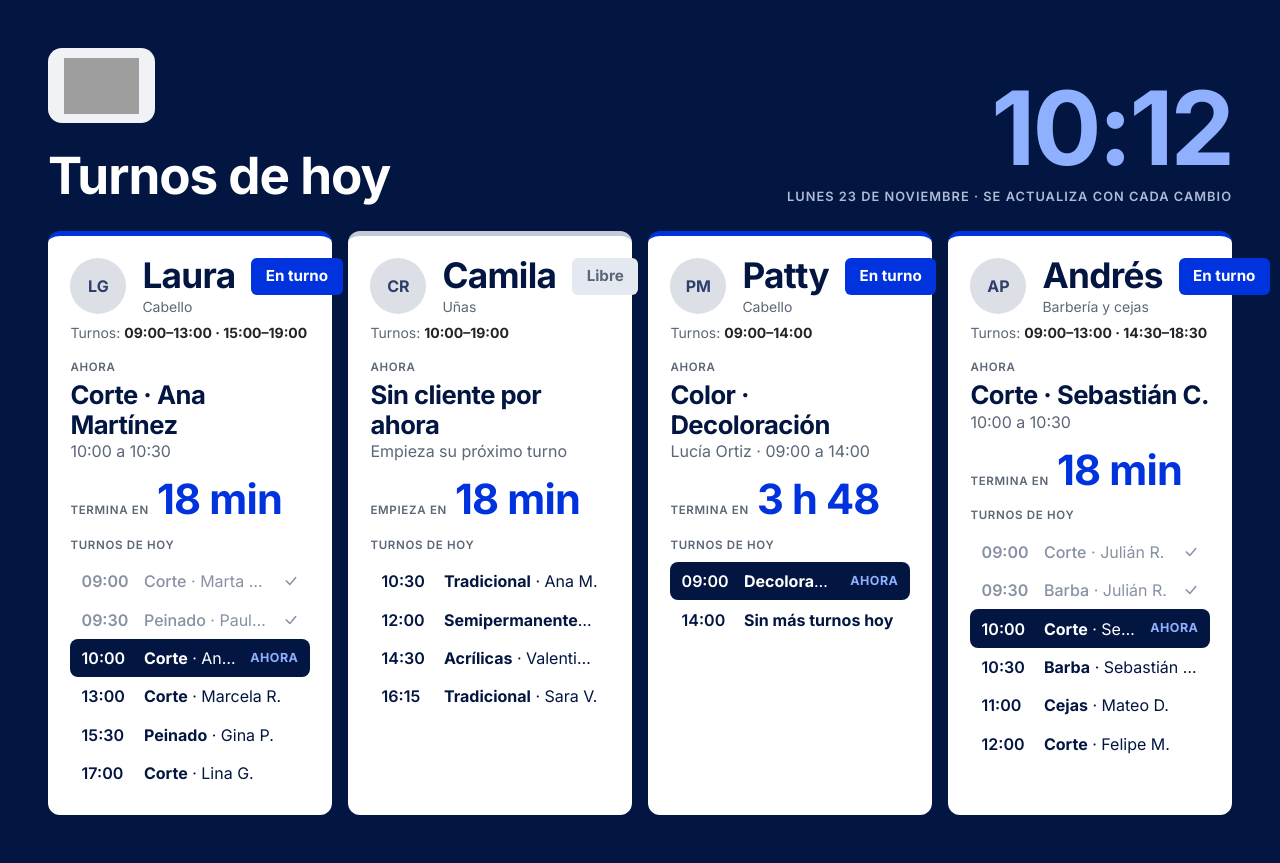
After one commit to svzapatac/Citara, a PHP site: page /turnos-hoy.html in a window 1280 px wide. The commit adds this page. Run offline with PHP 8.4, Linux system fonts and the light colour scheme; grey boxes are pictures that could not be loaded.

Commit message:
feat(Ciatra): se agrego reportes, sedes, turnos hoy y usuario con su estilo

```diff
--- a/Front/Style.css
+++ b/Front/Style.css
@@ -361,3 +361,44 @@ hr { border-color: var(--c-linea); opacity: 1; }
   .kpi-fila { grid-template-columns: 1fr auto 1fr auto 1fr auto 1fr; }
   .kpi-op { display: flex; align-items: center; justify-content: center; }
 }
+/* ============ Reportes, usuarios, sedes y turnos de hoy ============ */
+.avatar-56 { width: 56px; height: 56px; font-size: 1rem; }
+
+/* Reportes */
+.cifra-stat { font-size: clamp(2rem, 2.6vw, 3rem); font-weight: 700; letter-spacing: -.03em; line-height: 1.05; }
+.fila-barra { display: grid; grid-template-columns: 4.5rem 1fr auto; gap: .9rem; align-items: center; padding: .35rem 0; }
+.progress.barra-gruesa { --bs-progress-height: 2.2rem; --bs-progress-border-radius: 8px; }
+
+/* Usuarios y permisos */
+.permiso-si { color: var(--c-ok); font-size: 1.25rem; }
+.permiso-no { color: #B9C0CC; }
+.permiso-nota { font-weight: 700; font-size: .85rem; color: var(--c-medio); }
+
+/* Sedes */
+.sede-titulo { font-size: 1.8rem; font-weight: 700; letter-spacing: -.02em; line-height: 1.1; }
+a.caja-punteada { text-decoration: none; }
+
+/* Turnos de hoy (pantalla oscura) */
+body.pantalla-oscura { background: var(--c-marino); color: #fff; min-height: 100vh; }
+.pantalla-oscura h1 { color: #fff; font-size: clamp(2.2rem, 4vw, 3.4rem); }
+.reloj { font-size: clamp(3.5rem, 8vw, 6.5rem); font-weight: 700; letter-spacing: -.03em; line-height: 1; color: #8FB0FF; }
+.reloj-fecha { color: #AEBBD6; font-size: .8rem; font-weight: 600; letter-spacing: .08em; text-transform: uppercase; }
+
+.tarjeta-turno { background: #fff; color: var(--c-marino); border-radius: 12px; border-top: 5px solid var(--c-accion);
+                 padding: 1.4rem; height: 100%; }
+.tarjeta-turno.tarjeta-libre { border-top-color: #C5CBD6; }
+.tarjeta-turno .nombre { font-size: 2.2rem; font-weight: 700; letter-spacing: -.02em; line-height: 1; margin-bottom: .3rem; }
+.estado-turno { padding: .45rem .9rem; border-radius: 6px; font-weight: 700; font-size: .95rem;
+                background: var(--c-accion); color: #fff; white-space: nowrap; }
+.estado-turno.estado-libre { background: #E4E8F0; color: var(--c-texto2); }
+.ahora-titulo { font-size: 1.6rem; font-weight: 700; letter-spacing: -.02em; line-height: 1.15; }
+.cuenta { font-size: 2.6rem; font-weight: 700; color: var(--c-accion); letter-spacing: -.02em; line-height: 1; }
+
+.cola-turnos .linea { display: flex; align-items: center; gap: .9rem; padding: .45rem .7rem; border-radius: 8px; }
+.cola-turnos .hora { font-weight: 600; min-width: 3rem; }
+.cola-turnos .texto { min-width: 0; overflow: hidden; text-overflow: ellipsis; white-space: nowrap; }
+.cola-turnos .pasada { color: #8791A3; }
+.cola-turnos .pasada strong { font-weight: 500; }
+.cola-turnos .actual { background: var(--c-marino); color: #fff; }
+.cola-turnos .etq-ahora { margin-left: auto; color: #8FB0FF; font-weight: 700; font-size: .78rem; letter-spacing: .04em; }
+.cola-turnos .marca-hecho { margin-left: auto; }
--- /dev/null
+++ b/Front/turnos-hoy.html
@@ -0,0 +1,149 @@
+<!DOCTYPE html>
+<html lang="es">
+<head>
+  <meta charset="UTF-8">
+  <meta name="viewport" content="width=device-width, initial-scale=1.0">
+  <title>Turnos de hoy · Citara</title>
+  <link href="https://cdn.jsdelivr.net/npm/bootstrap@5.3.3/dist/css/bootstrap.min.css" rel="stylesheet">
+  <link href="https://cdn.jsdelivr.net/npm/bootstrap-icons@1.11.3/font/bootstrap-icons.min.css" rel="stylesheet">
+  <link href="https://fonts.googleapis.com/css2?family=Inter:wght@400;500;600;700&display=swap" rel="stylesheet">
+  <link href="Style.css" rel="stylesheet">
+</head>
+<body class="pantalla-oscura p-3 p-lg-5">
+
+  <!-- Pantalla para el salón: sin menú, se muestra en una TV o monitor -->
+  <header class="d-flex flex-wrap align-items-end justify-content-between gap-3 mb-4">
+    <div>
+      <div class="logo-caja mb-3"><img src="../assets/citara-logo.png" alt="Citara" height="56"></div>
+      <h1 class="mb-0">Turnos de hoy</h1>
+    </div>
+    <div class="text-lg-end">
+      <div class="reloj">10:12</div>
+      <div class="reloj-fecha mt-2">Lunes 23 de noviembre · Se actualiza con cada cambio</div>
+    </div>
+  </header>
+
+  <main class="row g-3">
+    <div class="col-12 col-md-6 col-xl-3">
+      <article class="tarjeta-turno">
+        <div class="d-flex align-items-start gap-3 mb-2">
+          <span class="avatar avatar-56 rounded-circle d-inline-flex align-items-center justify-content-center">LG</span>
+          <div class="flex-grow-1 lh-1">
+            <div class="nombre">Laura</div>
+            <small class="text-secondary">Cabello</small>
+          </div>
+          <span class="estado-turno">En turno</span>
+        </div>
+        <p class="small text-secondary mb-3">Turnos: <strong class="text-body">09:00–13:00 · 15:00–19:00</strong></p>
+
+        <p class="etiqueta mb-1">Ahora</p>
+        <div class="ahora-titulo">Corte · Ana Martínez</div>
+        <div class="text-secondary mb-3">10:00 a 10:30</div>
+
+        <div class="d-flex align-items-baseline gap-2 mb-3">
+          <span class="etiqueta">Termina en</span><span class="cuenta">18 min</span>
+        </div>
+
+        <p class="etiqueta mb-2">Turnos de hoy</p>
+        <div class="cola-turnos">
+            <div class="linea pasada"><span class="hora">09:00</span><span class="texto"><strong>Corte</strong> · Marta León</span><i class="bi bi-check-lg marca-hecho"></i></div>
+            <div class="linea pasada"><span class="hora">09:30</span><span class="texto"><strong>Peinado</strong> · Paula C.</span><i class="bi bi-check-lg marca-hecho"></i></div>
+            <div class="linea actual"><span class="hora">10:00</span><span class="texto"><strong>Corte</strong> · Ana M.</span><span class="etq-ahora">AHORA</span></div>
+            <div class="linea "><span class="hora">13:00</span><span class="texto"><strong>Corte</strong> · Marcela R.</span></div>
+            <div class="linea "><span class="hora">15:30</span><span class="texto"><strong>Peinado</strong> · Gina P.</span></div>
+            <div class="linea "><span class="hora">17:00</span><span class="texto"><strong>Corte</strong> · Lina G.</span></div>
+        </div>
+      </article>
+    </div>
+    <div class="col-12 col-md-6 col-xl-3">
+      <article class="tarjeta-turno tarjeta-libre">
+        <div class="d-flex align-items-start gap-3 mb-2">
+          <span class="avatar avatar-56 rounded-circle d-inline-flex align-items-center justify-content-center">CR</span>
+          <div class="flex-grow-1 lh-1">
+            <div class="nombre">Camila</div>
+            <small class="text-secondary">Uñas</small>
+          </div>
+          <span class="estado-turno estado-libre">Libre</span>
+        </div>
+        <p class="small text-secondary mb-3">Turnos: <strong class="text-body">10:00–19:00</strong></p>
+
+        <p class="etiqueta mb-1">Ahora</p>
+        <div class="ahora-titulo">Sin cliente por ahora</div>
+        <div class="text-secondary mb-3">Empieza su próximo turno</div>
+
+        <div class="d-flex align-items-baseline gap-2 mb-3">
+          <span class="etiqueta">Empieza en</span><span class="cuenta">18 min</span>
+        </div>
+
+        <p class="etiqueta mb-2">Turnos de hoy</p>
+        <div class="cola-turnos">
+            <div class="linea "><span class="hora">10:30</span><span class="texto"><strong>Tradicional</strong> · Ana M.</span></div>
+            <div class="linea "><span class="hora">12:00</span><span class="texto"><strong>Semipermanentes</strong> · Daniela Ruiz</span></div>
+            <div class="linea "><span class="hora">14:30</span><span class="texto"><strong>Acrílicas</strong> · Valentina G.</span></div>
+            <div class="linea "><span class="hora">16:15</span><span class="texto"><strong>Tradicional</strong> · Sara V.</span></div>
+        </div>
+      </article>
+    </div>
+    <div class="col-12 col-md-6 col-xl-3">
+      <article class="tarjeta-turno">
+        <div class="d-flex align-items-start gap-3 mb-2">
+          <span class="avatar avatar-56 rounded-circle d-inline-flex align-items-center justify-content-center">PM</span>
+          <div class="flex-grow-1 lh-1">
+            <div class="nombre">Patty</div>
+            <small class="text-secondary">Cabello</small>
+          </div>
+          <span class="estado-turno">En turno</span>
+        </div>
+        <p class="small text-secondary mb-3">Turnos: <strong class="text-body">09:00–14:00</strong></p>
+
+        <p class="etiqueta mb-1">Ahora</p>
+        <div class="ahora-titulo">Color · Decoloración</div>
+        <div class="text-secondary mb-3">Lucía Ortiz · 09:00 a 14:00</div>
+
+        <div class="d-flex align-items-baseline gap-2 mb-3">
+          <span class="etiqueta">Termina en</span><span class="cuenta">3 h 48</span>
+        </div>
+
+        <p class="etiqueta mb-2">Turnos de hoy</p>
+        <div class="cola-turnos">
+            <div class="linea actual"><span class="hora">09:00</span><span class="texto"><strong>Decoloración</strong> · Lucía Ortiz</span><span class="etq-ahora">AHORA</span></div>
+            <div class="linea "><span class="hora">14:00</span><span class="texto"><strong>Sin más turnos hoy</strong></span></div>
+        </div>
+      </article>
+    </div>
+    <div class="col-12 col-md-6 col-xl-3">
+      <article class="tarjeta-turno">
+        <div class="d-flex align-items-start gap-3 mb-2">
+          <span class="avatar avatar-56 rounded-circle d-inline-flex align-items-center justify-content-center">AP</span>
+          <div class="flex-grow-1 lh-1">
+            <div class="nombre">Andrés</div>
+            <small class="text-secondary">Barbería y cejas</small>
+          </div>
+          <span class="estado-turno">En turno</span>
+        </div>
+        <p class="small text-secondary mb-3">Turnos: <strong class="text-body">09:00–13:00 · 14:30–18:30</strong></p>
+
+        <p class="etiqueta mb-1">Ahora</p>
+        <div class="ahora-titulo">Corte · Sebastián C.</div>
+        <div class="text-secondary mb-3">10:00 a 10:30</div>
+
+        <div class="d-flex align-items-baseline gap-2 mb-3">
+          <span class="etiqueta">Termina en</span><span class="cuenta">18 min</span>
+        </div>
+
+        <p class="etiqueta mb-2">Turnos de hoy</p>
+        <div class="cola-turnos">
+            <div class="linea pasada"><span class="hora">09:00</span><span class="texto"><strong>Corte</strong> · Julián R.</span><i class="bi bi-check-lg marca-hecho"></i></div>
+            <div class="linea pasada"><span class="hora">09:30</span><span class="texto"><strong>Barba</strong> · Julián R.</span><i class="bi bi-check-lg marca-hecho"></i></div>
+            <div class="linea actual"><span class="hora">10:00</span><span class="texto"><strong>Corte</strong> · Sebastián C.</span><span class="etq-ahora">AHORA</span></div>
+            <div class="linea "><span class="hora">10:30</span><span class="texto"><strong>Barba</strong> · Sebastián C.</span></div>
+            <div class="linea "><span class="hora">11:00</span><span class="texto"><strong>Cejas</strong> · Mateo D.</span></div>
+            <div class="linea "><span class="hora">12:00</span><span class="texto"><strong>Corte</strong> · Felipe M.</span></div>
+        </div>
+      </article>
+    </div>
+  </main>
+
+  <script src="https://cdn.jsdelivr.net/npm/bootstrap@5.3.3/dist/js/bootstrap.bundle.min.js"></script>
+</body>
+</html>
```
Also changed, not shown: Front/reportes.html (added, +112 -0 lines), Front/sedes.html (added, +76 -0 lines), Front/usuarios.html (added, +100 -0 lines).
